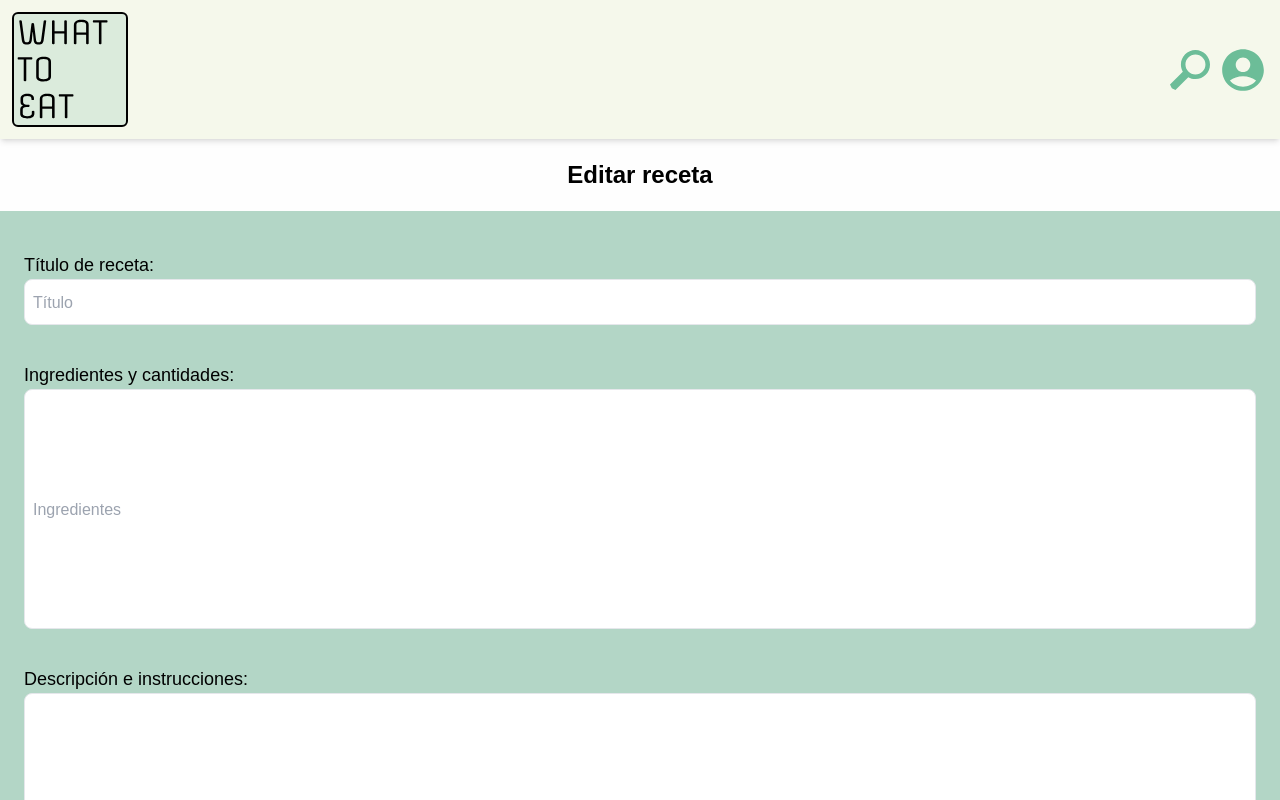
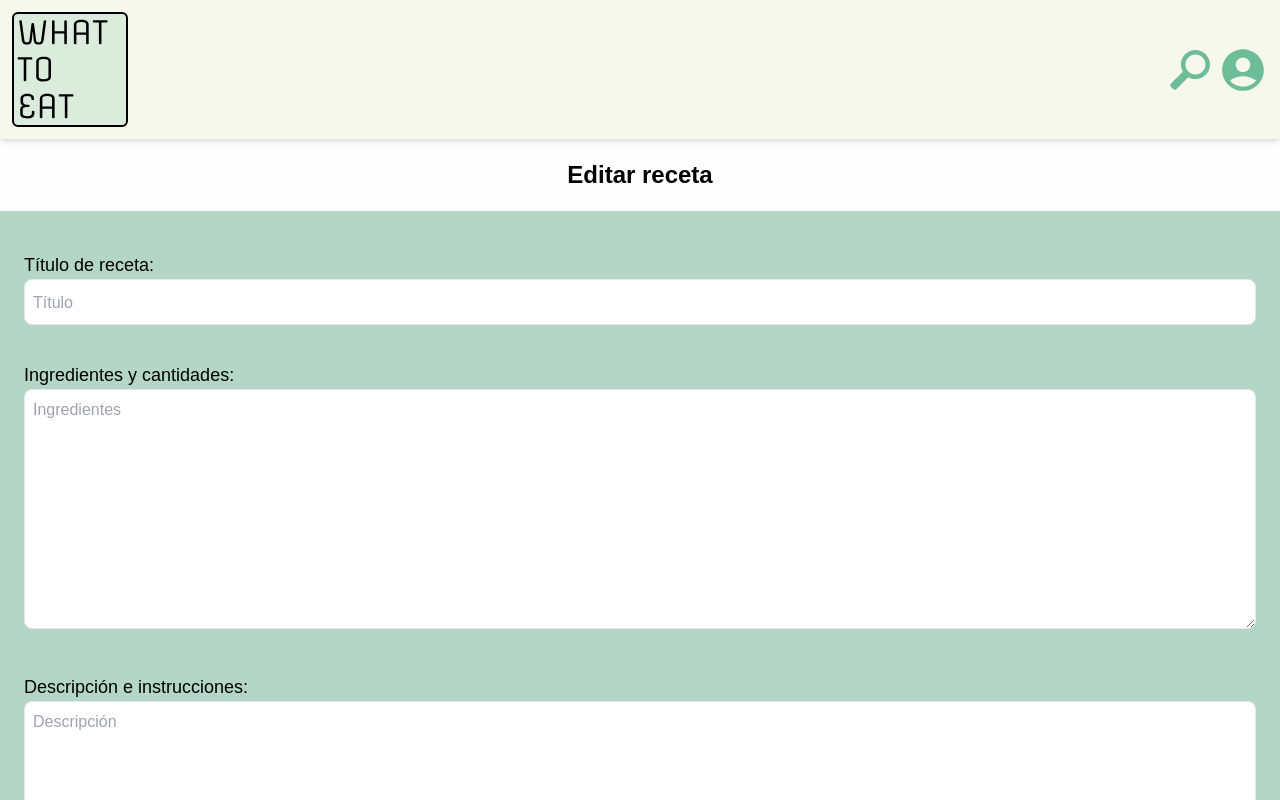
Before and after one commit to ImLauraGS/what-to-eat-frontend, a React (Vite) app: page /edit/recipe/1 in a window 1280 px wide. Shown: the top 800 px of the page. Built offline with nearby package versions, Linux system fonts and the light colour scheme; no server answers; sample sign-in values are in the browser's storage.

Commit message:
hotfix: add accordion to search and normalizer

```diff
--- a/package.json
+++ b/package.json
@@ -15,7 +15,8 @@
     "@fontsource-variable/montserrat": "^5.0.19",
     "@fontsource/odor-mean-chey": "^5.0.13",
     "@fontsource/offside": "^5.0.20",
-    "@mui/material": "^5.16.0",
+    "@mui/icons-material": "^5.16.4",
+    "@mui/material": "^5.16.4",
     "axios": "^1.7.2",
     "react": "^18.3.1",
     "react-dom": "^18.3.1",
--- a/src/components/EditRecipe.jsx
+++ b/src/components/EditRecipe.jsx
@@ -86,7 +86,7 @@ export default function EditRecipe() {
                         />
                     </label>
                     <label className='text-lg font-medium'>Ingredientes y cantidades:
-                        <input
+                        <textarea
                             className='w-full bg-white border rounded-lg h-60 p-2 placeholder:font-normal placeholder:text-base'
                             type="text"
                             name="ingredients"
@@ -98,7 +98,7 @@ export default function EditRecipe() {
                     </label>
 
                     <label className='text-lg font-medium'>Descripción e instrucciones:
-                        <input
+                        <textarea
                             className='w-full bg-white h-60 border rounded-lg p-2 placeholder:font-normal placeholder:text-base'
                             type="text"
                             name="description"
--- a/src/components/RecipeCard.jsx
+++ b/src/components/RecipeCard.jsx
@@ -9,10 +9,18 @@ export default function RecipeCard({title, description, id}) {
         navigate(`/recipe/${id}`);
     };
 
+    const truncateDescription = (str, maxLength) => {
+        if (str.length > maxLength) {
+            return str.substring(0, maxLength) + '...';
+        } else {
+            return str;
+        }
+    };
+
     return (
         <div className='bg-background-green flex flex-col items-center text-center p-5 m-5 rounded-xl gap-4 shadow-md'>
-            <h3>{title}</h3>
-            <p>{description}</p>
+            <h3 className='font-semibold text-lg'>{title}</h3>
+            <p>{truncateDescription(description, 100)}</p>
 
             <ButtonCustom
                 text="Ver más"
--- a/src/data/ingredients.json
+++ b/src/data/ingredients.json
@@ -1,22 +1,51 @@
 {
-
   "carnes": [
     "pollo",
     "res",
     "cerdo",
     "cordero",
     "pavo",
-        "pato"
+    "pato",
+    "conejo",
+    "venado",
+    "jabalí",
+    "carne de caza"
+  ],
+  "pescados": [
+    "atún",
+    "salmón",
+    "bacalao",
+    "merluza",
+    "trucha",
+    "pez espada",
+    "sardinas",
+    "boquerones",
+    "calamar",
+    "pulpo",
+    "langosta",
+    "gambas",
+    "mejillones",
+    "ostras",
+    "vieiras",
+    "almejas"
   ],
   "vegetales": [
     "zanahoria",
-        "papa",
+    "patata",
     "tomate",
     "lechuga",
     "pepino",
     "espinaca",
     "brocoli",
-        "coliflor"
+    "coliflor",
+    "calabacín",
+    "berenjena",
+    "remolacha",
+    "calabaza",
+    "champiñones",
+    "pimientos",
+    "judías verdes",
+    "alcachofa"
   ],
   "frutas": [
     "manzana",
@@ -26,7 +55,15 @@
     "mango",
     "piña",
     "uva",
-        "pera"
+    "pera",
+    "melón",
+    "sandía",
+    "kiwi",
+    "cereza",
+    "limón",
+    "mandarina",
+    "guayaba",
+    "papaya"
   ],
   "granos": [
     "arroz",
@@ -35,14 +72,24 @@
     "maíz",
     "avena",
     "cebada",
-        "centeno"
+    "centeno",
+    "mijo",
+    "espelta",
+    "semillas de chía",
+    "semillas de lino"
   ],
   "lacteos": [
     "leche",
     "queso",
     "yogur",
     "mantequilla",
-        "crema"
+    "crema",
+    "queso crema",
+    "requesón",
+    "nata",
+    "leche de almendra",
+    "leche de coco",
+    "leche de soja"
   ],
   "otros": [
     "aceite de oliva",
@@ -52,7 +99,14 @@
     "miel",
     "vinagre",
     "ajo",
-        "cebolla"
+    "cebolla",
+    "comino",
+    "curry",
+    "mostaza",
+    "chile en polvo",
+    "perejil",
+    "cilantro",
+    "albahaca",
+    "orégano"
   ]
-
 }
--- a/src/pages/AddRecipe.jsx
+++ b/src/pages/AddRecipe.jsx
@@ -67,7 +67,7 @@ export default function AddRecipe() {
                         />
                     </label>
                     <label className='text-lg font-medium'>Ingredientes y cantidades:
-                        <input
+                        <textarea
                             className='w-full bg-white border rounded-lg  h-60 p-2 placeholder:font-normal placeholder:text-base'
                             type="text"
                             name="ingredients"
@@ -79,7 +79,7 @@ export default function AddRecipe() {
                     </label>
 
                     <label className='text-lg font-medium'>Descripción e instrucciones:
-                        <input
+                        <textarea
                             className='w-full bg-white h-60 border rounded-lg p-2 placeholder:font-normal placeholder:text-base'
                             type="text"
                             name="description"
--- a/src/pages/Search.jsx
+++ b/src/pages/Search.jsx
@@ -1,12 +1,16 @@
 import React, { useContext, useState, useEffect } from 'react';
 import Chip from '@mui/material/Chip';
 import Stack from '@mui/material/Stack';
+import Accordion from '@mui/material/Accordion';
+import AccordionSummary from '@mui/material/AccordionSummary';
+import AccordionDetails from '@mui/material/AccordionDetails';
+import Typography from '@mui/material/Typography';
+import ExpandMoreIcon from '@mui/icons-material/ExpandMore';
 import { IngredientsContext } from '../context/ingredientsContext';
 import { useRecipe } from '../context/recipeContext';
 import RecipeCard from '../components/RecipeCard';
 import { useUser } from '../context/userContext';
 import { useNavigate } from 'react-router-dom';
-
 
 export default function Search() {
     const { ingredients } = useContext(IngredientsContext);
@@ -15,13 +19,12 @@ export default function Search() {
     const [selectedIngredients, setSelectedIngredients] = useState([]);
     const { user, token } = useUser();
 
-
     useEffect(() => {
         const userData = JSON.parse(localStorage.getItem('user'));
         if (!userData) {
             navigate('/login');
         }
-    }, []);
+    }, [navigate]);
 
     const handleClick = (ingredient) => {
         if (selectedIngredients.includes(ingredient)) {
@@ -31,24 +34,40 @@ export default function Search() {
         }
     };
 
+    const normalizeString = (str) => {
+        return str.normalize("NFD").replace(/[\u0300-\u036f]/g, "").toLowerCase();
+    };
+
     const filteredRecipes = recipes.filter((recipe) => {
+        const normalizedTitle = normalizeString(recipe.title);
+        const normalizedDescription = normalizeString(recipe.description);
+
         const titleMatch = selectedIngredients.every((ingredient) =>
-            recipe.title.toLowerCase().includes(ingredient.toLowerCase())
+            normalizedTitle.includes(normalizeString(ingredient))
         );
         const descriptionMatch = selectedIngredients.every((ingredient) =>
-            recipe.description.toLowerCase().includes(ingredient.toLowerCase())
+            normalizedDescription.includes(normalizeString(ingredient))
         );
+
         return titleMatch || descriptionMatch;
     });
 
     return (
-        <div className='flex flex-col gap-5 p-5'>
+        <div className='flex flex-col p-5'>
             {selectedIngredients.length === 0 && (
                 <p className='text-lg mb-4 mt-4 text-center'>Selecciona hasta un máximo de 6 ingredientes.</p>
             )}
             {Object.keys(ingredients).map((category, index) => (
-                <div key={index}>
-                    <h3 className='text-xl border-b-2 border-green-btn mb-4'>{category.charAt(0).toUpperCase() + category.slice(1)}</h3>
+                <Accordion key={index} sx={{ boxShadow: 'none', borderBottom: '2px solid #6CBD98'}}>
+                    <AccordionSummary
+                        expandIcon={<ExpandMoreIcon sx={{ color: '#6CBD98' }} />}
+                        aria-controls={`panel${index}-content`}
+                        id={`panel${index}-header`}
+                    >
+                        <Typography
+                        >{category.charAt(0).toUpperCase() + category.slice(1)}</Typography>
+                    </AccordionSummary>
+                    <AccordionDetails>
                         <Stack direction="row"
                             justifyContent="space-around"
                             alignItems="center"
@@ -64,20 +83,18 @@ export default function Search() {
                                         fontSize: '1rem',
                                         borderColor: '#6CBD98',
                                         borderWidth: '2px',
-
                                     }}
-
                                 />
                             ))}
                         </Stack>
-                </div>
-
+                    </AccordionDetails>
+                </Accordion>
             ))}
             <section className=''>
                 {selectedIngredients.length > 0 && (
                     <>
                         <h2 className='text-2xl border-b-2 border-green-btn mb-4'>Resultados de la búsqueda:</h2>
-                        <p>Ingredientes selecionados:</p>
+                        <p>Ingredientes seleccionados:</p>
                         {selectedIngredients.map((ingredient) => (
                             <Chip
                                 key={ingredient}
@@ -90,9 +107,7 @@ export default function Search() {
                                     fontSize: '1rem',
                                     borderColor: '#6CBD98',
                                     borderWidth: '2px',
-
                                 }}
-
                             />
                         ))}
 
```
Also changed, not shown: src/components/MyFavorites.jsx (added), 1 other file (tests, documents, lock files or other folders). Lines whose indentation alone changed are shown as unchanged.
